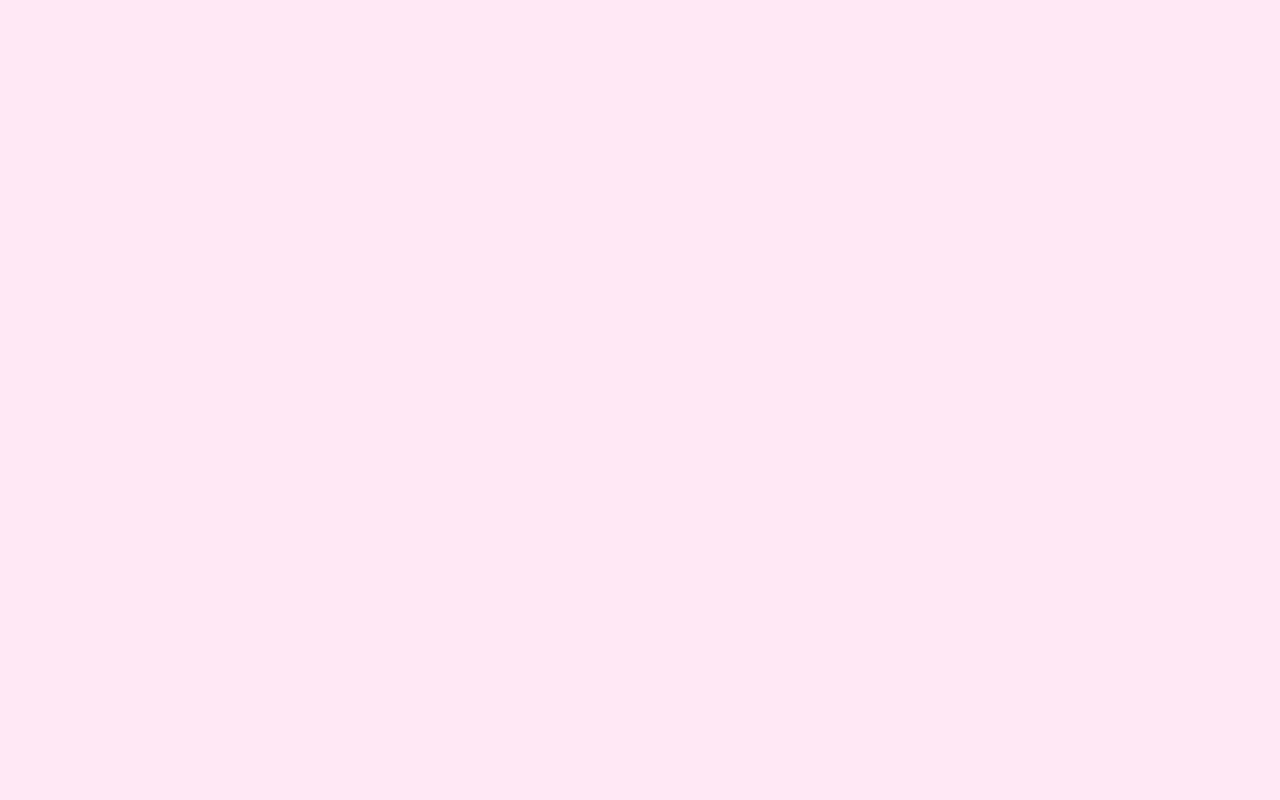
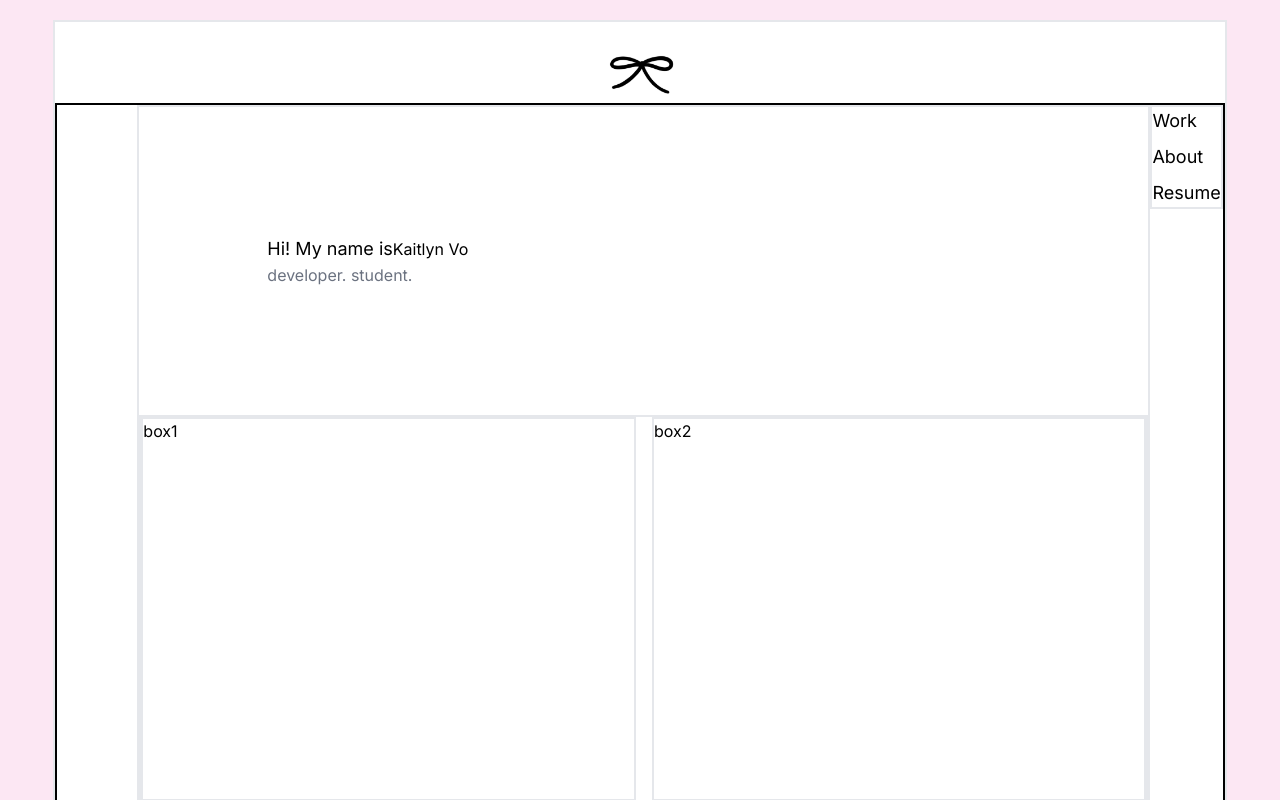
Before and after one commit to k8tlynvo/kaitlynvo, a Next.js app: page / in a window 1280 px wide. Built offline with nearby package versions, Linux system fonts and the light colour scheme.

Commit message:
landing page skeleton and some components

```diff
--- /dev/null
+++ b/app/(components)/Header.tsx
@@ -0,0 +1,18 @@
+import Image from 'next/image';
+import bow from "../../public/bow.jpg"
+
+const Header = () => {
+
+    return (
+        <div className='flex w-full items-center justify-center pt-5'>
+            <Image
+                src={bow}
+                width={80}
+                height={80}
+                alt="bow drawing"
+            />
+        </div>
+    )
+}
+
+export default Header;
--- /dev/null
+++ b/app/(components)/NavBar.tsx
@@ -0,0 +1,13 @@
+import React from 'react'
+
+const NavBar = () => {
+    return (
+        <div className="space-y-2 border-2 text-lg h-fit">
+            <div>Work</div>
+            <div>About</div>
+            <div>Resume</div>
+        </div>
+    );
+}
+
+export default NavBar;
--- a/app/page.tsx
+++ b/app/page.tsx
@@ -1,7 +1,38 @@
-
+import NavBar from "./(components)/NavBar";
+import Header from "./(components)/Header";
 
 export default function Home() {
+
   return (
-    <div></div>
+    <div className="flex-col border-2 w-11/12 min-h-[95dvh] mt-5 mx-auto bg-white items-center justify-center">
+      <Header />
+      <div className="flex space-between pl-20 border-2 border-black">
+        {/* main content */}
+        <div className="flex-1 border-2 h-fit">
+          {/* name section */}
+          <div className="flex-col h-fit p-32">
+            {/* text + handwriting */}
+            <div className="flex items-center">
+              <div className="text-lg">Hi! My name is</div>
+              <div className="">Kaitlyn Vo</div>
+            </div>
+            <div className="text-md text-gray-500">developer. student.</div>
+          </div>
+          {/* boxes, do a grid situation  */}
+          <div className="grid grid-cols-2 gap-4 border-2">
+            <div className="border-2 h-96 w-full">
+              box1
+            </div>
+            <div className="border-2 h-96 w-full">
+              box2
+            </div>
+          </div>
+
+        </div>
+        <NavBar />
+
+      </div>
+    </div>
+
   );
 }
```
